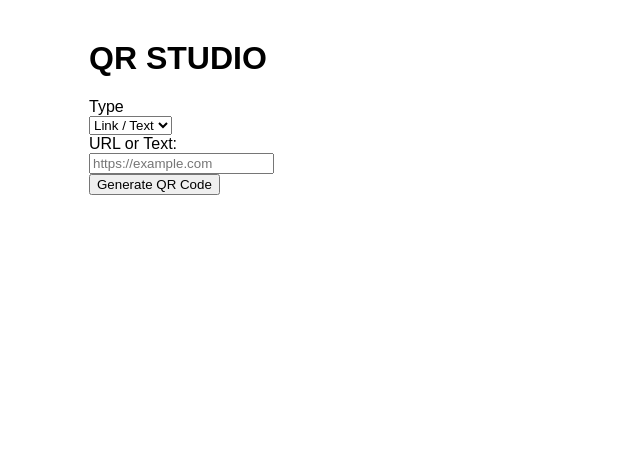
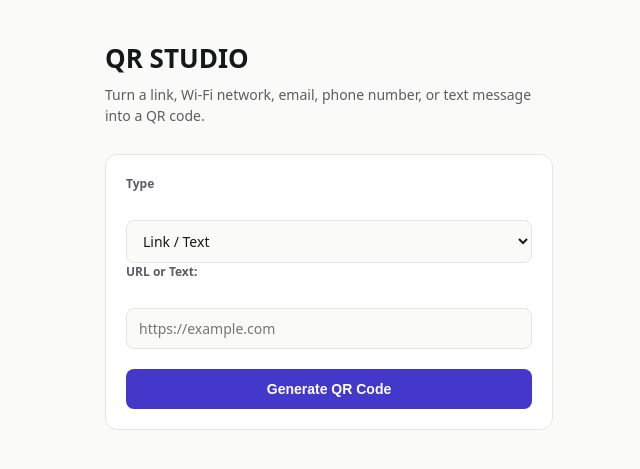
Before and after one commit to karanyadure-rgb/QR-CODE-GEN, a Flask app: page / in a window 1280 px wide. Shown: the top 469 px of the page, without its empty margins (311-951 px from the left). Run offline with Flask 3, Linux system fonts and the light colour scheme.

Commit message:
Day 9: style the form and result page

```diff
--- a/static/style.css
+++ b/static/style.css
@@ -1,7 +1,154 @@
+:root {
+  --ink: #16171A;
+  --ink-soft: #5B5D63;
+  --paper: #FAFAF8;
+  --card:#FFFFFF;
+  --mist: #E7E5E0;
+  --accent: #4338CA;
+  --error: #B3411F;
+}
 
-body {
-  font-family: sans-serif;
+*{
+  box-sizing: border-box;
+}
+
+body{
+  margin: 0;
+  background : var(--paper);
+  color: var(--ink);
+  font-family: system-ui, -apple-system, BlinkMacSystemFont, 'Segoe UI', sans-serif;
+}
+
+.container {
   max-width: 480px;
   margin: 40px auto;
   padding: 0 16px;
 }
+
+h1{
+  font-size: 26px;
+  margin: 0 0 8px;
+}
+
+.subtitle {
+  color : var(--ink-soft);
+  font-size: 14px;
+  line-height: 1.5;
+  margin: 0 0 28px;
+}
+
+form{
+  background: var(--card);
+  border: 1px solid var(--mist);
+  border-radius: 12px;
+  padding: 20px;
+}
+
+label{
+  display: block;
+  font-size: 12px;
+  font-weight: 600;
+  color: var(--ink-soft);
+  margin: 14px 0 6px;
+}
+
+label:first-of-type{
+  margin-top:0;
+}
+
+input[type="text"],
+input[type="tel"],
+input[type="email"],
+select,
+textarea {
+  width: 100%;
+  font-size: 14px;
+  font-family: inherit;
+  padding: 10px 12px;
+  border: 1px solid var(--mist);
+  border-radius: 8px;
+  background: var(--paper);
+  color: var(--ink);
+}
+
+textarea {
+  min-height: 70px;
+  resize: vertical;
+}
+
+input:focus,
+select:focus,
+textarea:focus{
+  outline: 2px solid var(--accent);
+  outline-offset: 1px;
+  border-color: var(--accent);
+}
+
+.panel {
+  border-top: 1px solid var(--mist);
+  padding-top: 4px;
+  margin-top: 14px;
+}
+
+.panel:first-of-type {
+  border-top: none;
+  padding-top: 0;
+  margin-top: 0;
+}
+
+button[type="submit"] {
+  width: 100%;
+  margin-top: 20px;
+  padding: 12px;
+  font-size: 14px;
+  font-weight: 600;
+  color: #fff;
+  background: var(--accent);
+  border: none;
+  border-radius: 8px;
+  cursor: pointer;
+}
+
+button[type="submit"]:hover {
+  background: #372FB0;
+}
+
+.result {
+  margin-top: 24px;
+  padding: 20px;
+  background: var(--card);
+  border: 1px solid var(--mist);
+  border-radius: 12px;
+  text-align: center;
+}
+
+.result img {
+  border-radius: 8px;
+  border: 1px solid var(--mist);
+  margin-bottom: 14px;
+}
+
+.download-btn {
+  display: inline-block;
+  padding: 10px 18px;
+  font-size: 13px;
+  font-weight: 600;
+  color: #fff;
+  background: var(--ink);
+  border-radius: 8px;
+  text-decoration: none;
+}
+
+.download-btn:hover {
+  background: #000;
+}
+
+.error {
+  margin-top: 20px;
+  padding: 12px 14px;
+  font-size: 13px;
+  color: var(--error);
+  background: #FBEAE3;
+  border: 1px solid var(--error);
+  border-radius: 8px;
+}
--- a/templates/index.html
+++ b/templates/index.html
@@ -7,9 +7,12 @@
     <link rel="stylesheet" href="{{ url_for('static', filename='style.css') }}">
 </head>
 <body>
+<div class="container">
+
     <h1>QR STUDIO</h1>
+    <p class="subtitle">Turn a link, Wi-Fi network, email, phone number, or text message into a QR code.</p>
+
     <form method="POST" action="/">
-
         <label for="qr_type">Type</label><br>
         <select id="qr_type" name="qr_type" onchange="syncPanels()">
             <option value="link">Link / Text</option>
@@ -73,19 +76,17 @@
         }
     </script>
 
-
-
     {% if image_data_url %}
-<p><img src="{{ image_data_url }}" alt="Generated QR code " width="220"></p>
-<p><a href="{{ url_for('download', payload=payload) }}">Download PNG</a></p>
-
+        <div class="result">
+            <img src="{{ image_data_url }}" alt="Generated QR code " width="220">
+            <a class="download-btn" href="{{ url_for('download', payload=payload) }}">Download PNG</a>
+        </div>
     {% endif %}
 
     {% if error %}
-<p style="color: #B3411F;">{{error}}</p>
-
+        <p class="error">{{ error }}</p>
     {% endif %}
 
-
+</div>
 </body>
 </html>
```
Lines whose indentation alone changed are shown as unchanged.
